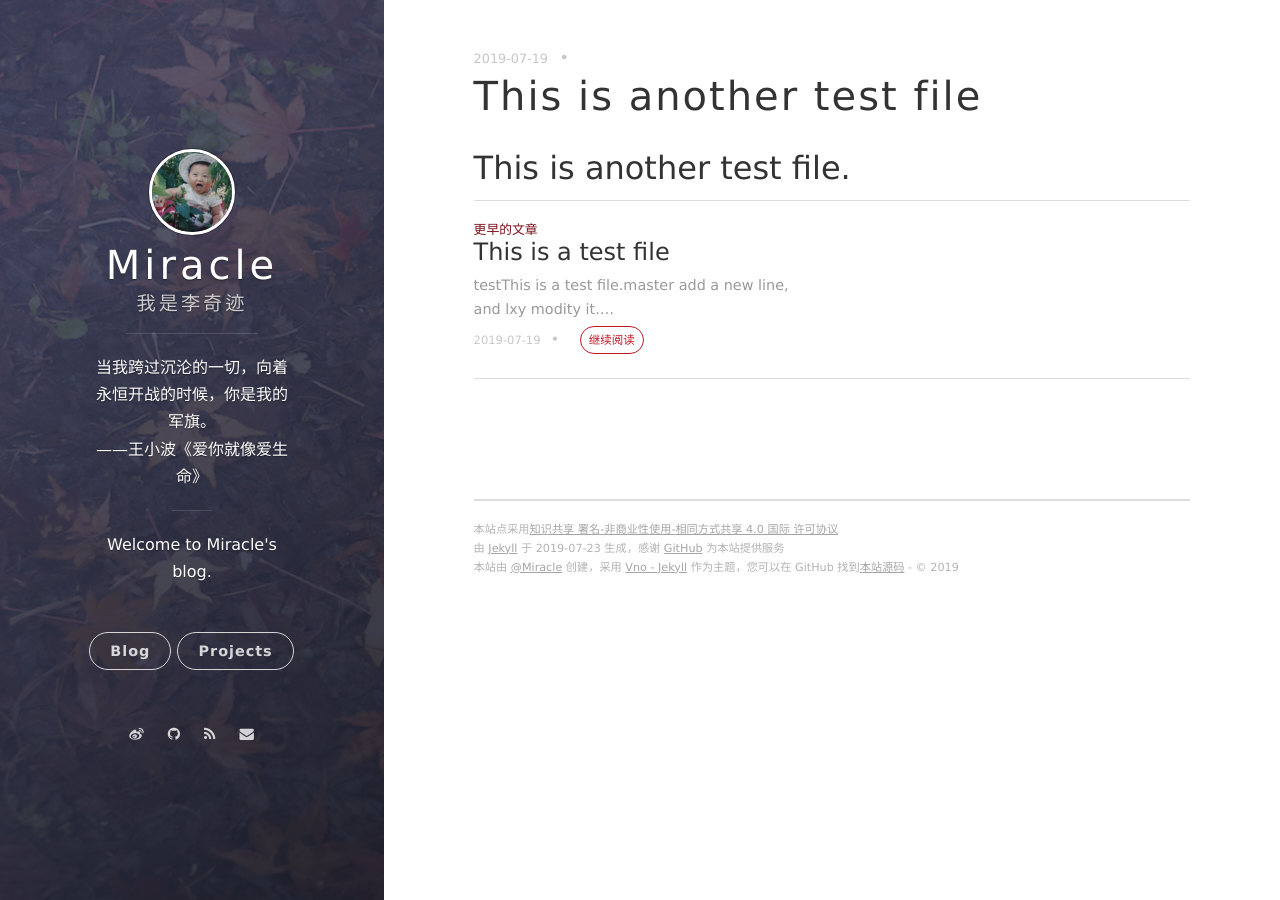
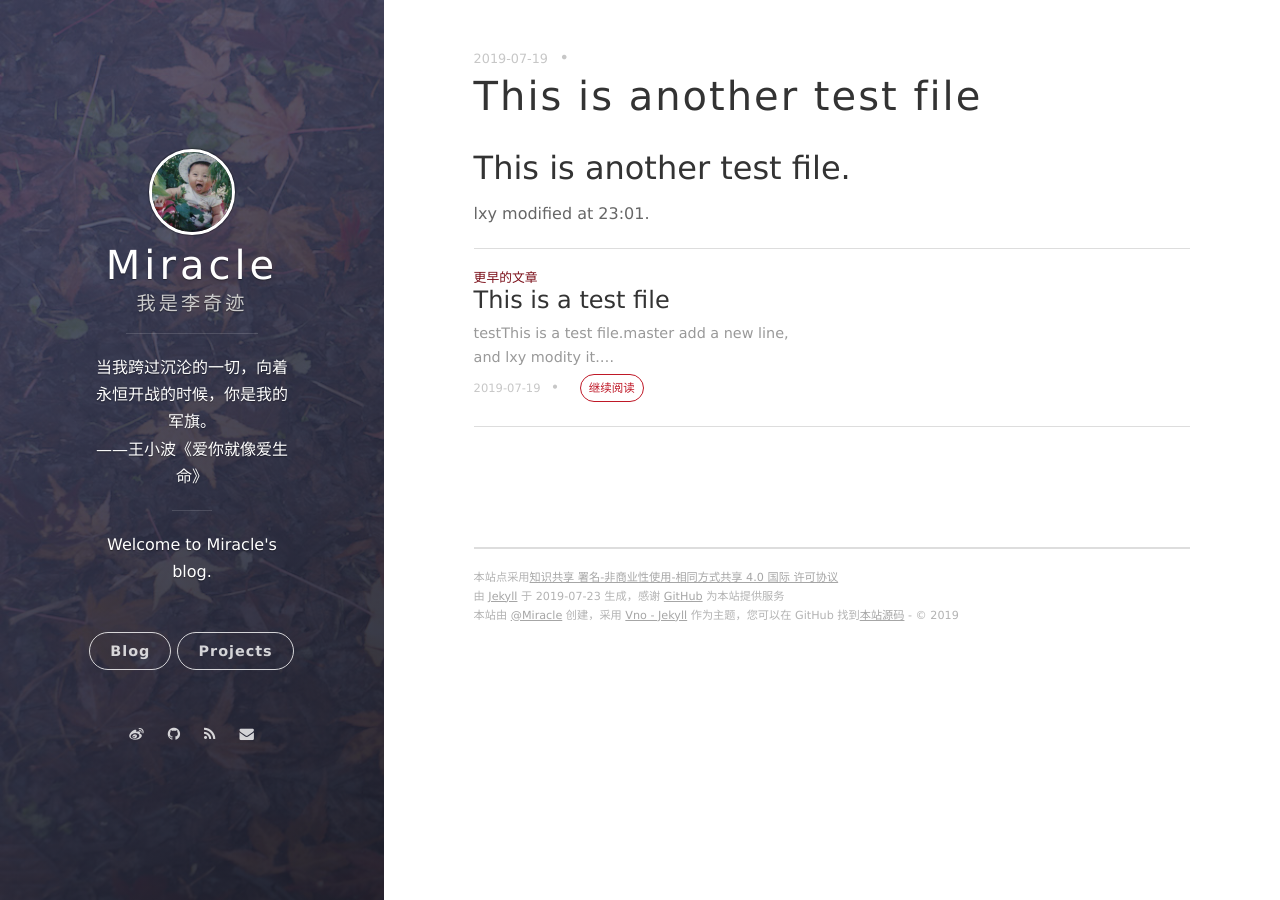
Before and after one commit to onevcat/vno-jekyll, a Jekyll site: the page built from _posts/2019-07-19-test1.md, in a window 1280 px wide. Built offline with Jekyll 4.4.1, drawn with Linux system fonts in a browser that asks for light colours; nearby versions of some CDN libraries; comment, search, counter and statistics services are not loaded.

Commit message:
lxy add a new line

```diff
--- a/_posts/2019-07-19-test1.md
+++ b/_posts/2019-07-19-test1.md
@@ -4,3 +4,4 @@ title: This is another test file
 ---
 
 ## This is another test file.
+lxy modified at 23:01.
```
